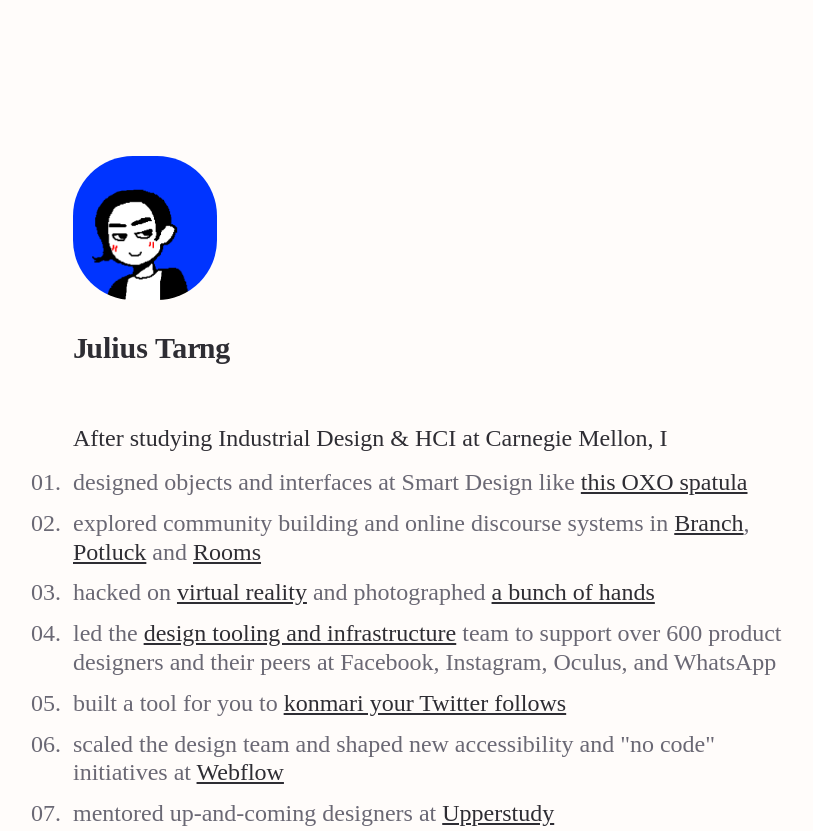
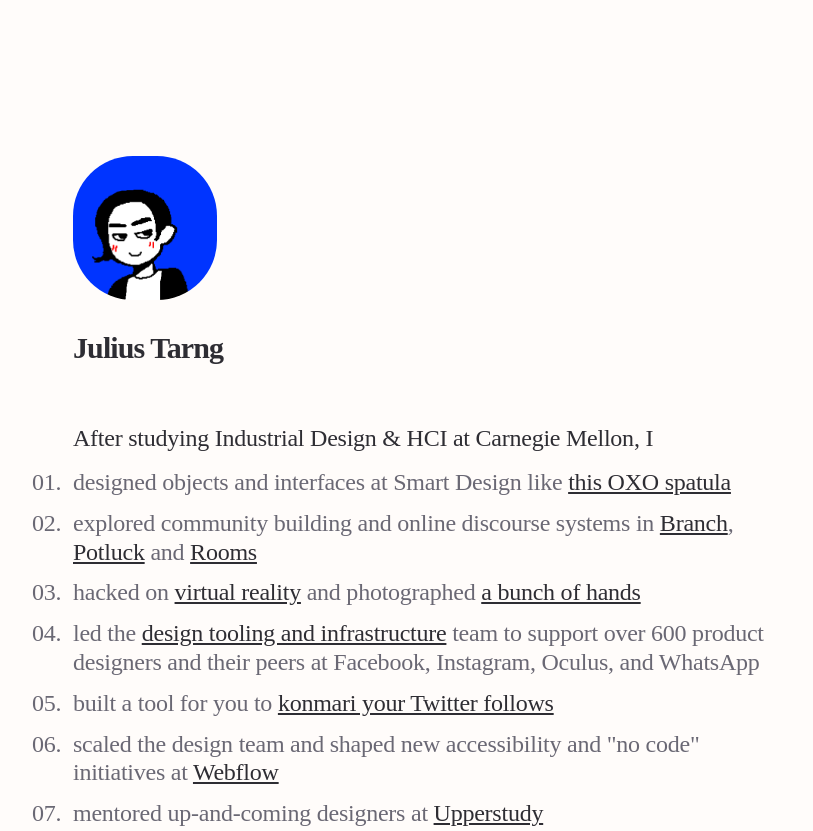
Before and after one commit to tarngerine/tarngerine.github.io, a plain HTML site: page index.html in a window 1280 px wide. Shown: the top 831 px of the page, without its empty margins (11-824 px from the left). Drawn offline with Linux system fonts and the light colour scheme.

Commit message:
type tweaks

```diff
--- a/index.html
+++ b/index.html
@@ -16,7 +16,7 @@
 <body>
 
   <img src="avvy.png" alt="Autobiographical cartoon animation of Julius banging his hands on a laptop." class="me">
-  <h1><span class="tight">J</span>ulius Ta<span class="tight">r</span>ng</h1>
+  <h1>Julius Tarng</h1>
   <h2>After studying Industrial Design &amp; HCI at Carnegie Mellon, I</h2>
 
 <ol>
--- a/style.css
+++ b/style.css
@@ -25,10 +25,7 @@
   font-size: 1.25em;
   margin-top: .83em;
   margin-bottom: 2em;
-}
-
-.tight {
-  letter-spacing: -.06em;
+  letter-spacing: -.03em;
 }
 
 h2 {
@@ -36,6 +33,7 @@
   margin-top: 2em;
   margin-bottom: .67em;
   font-weight: normal;
+  letter-spacing: -.01em;
 }
 
 ul, ol {
@@ -55,6 +53,7 @@
   margin-left: -.25em;
   padding-left: .25em;
   line-height: 1.2em;
+  letter-spacing: -.01em;
 }
 
 li strong {
```
Also changed, not shown: source/templates/index.html (+1 -1 lines).
